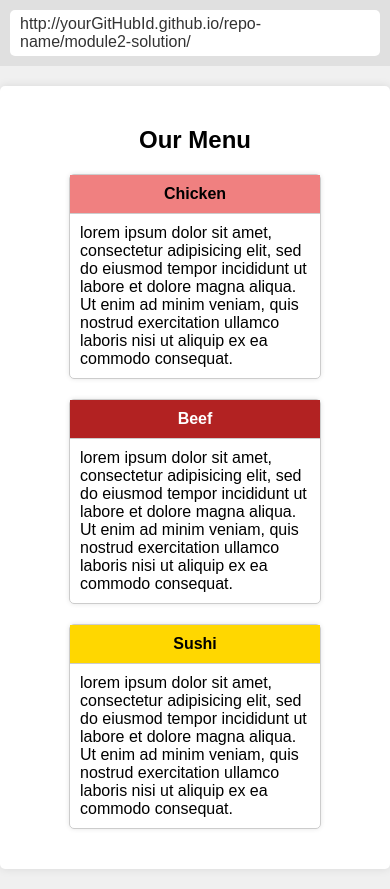
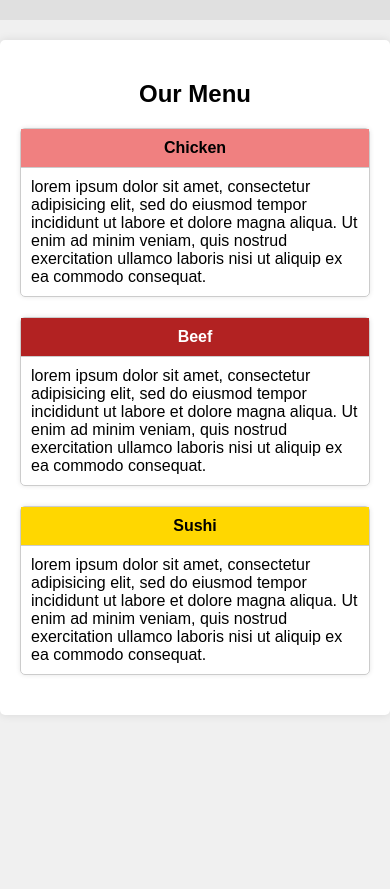
Before and after one commit to eventstubsol/html-css-js-coursera, a plain HTML site: page index.html in a window 390 px wide. After the commit the page ends 844 px from the top, so only its background shows below. Drawn offline with Linux system fonts and the light colour scheme; files that its build step writes are made by us from their sources.

Commit message:
third commit

```diff
--- a/module2-solution/css/style.css
+++ b/css/style.css
@@ -80,3 +80,16 @@ main {
 .sushi .menu-item-title {
     background-color: #ffd700; /* Gold */
 }
+
+/* Responsive adjustments */
+@media (max-width: 768px) {
+    .menu-item {
+        width: 48%; /* Two items per row on medium screens */
+    }
+}
+
+@media (max-width: 480px) {
+    .menu-item {
+        width: 100%; /* One item per row on small screens */
+    }
+}
--- a/module2-solution/index.html
+++ b/index.html
@@ -4,14 +4,12 @@
     <meta charset="UTF-8">
     <meta name="viewport" content="width=device-width, initial-scale=1.0">
     <title>Module 2 Solution</title>
-    <link rel="stylesheet" href="style.css">
+    <link rel="stylesheet" href="css/style.css">
 </head>
 <body>
     <header>
         <div class="header-content">
-            <div class="address-bar">
-                <a href="http://yourGitHubId.github.io/repo-name/module2-solution/">http://yourGitHubId.github.io/repo-name/module2-solution/</a>
-            </div>
+
         </div>
     </header>
 
```
Also changed, not shown: 1 other file.
